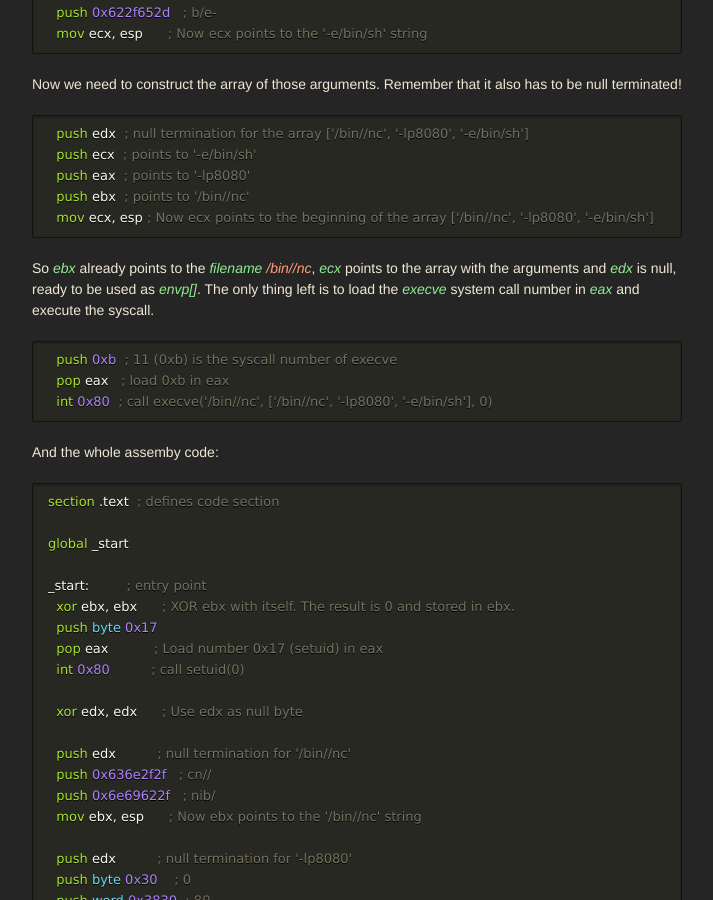
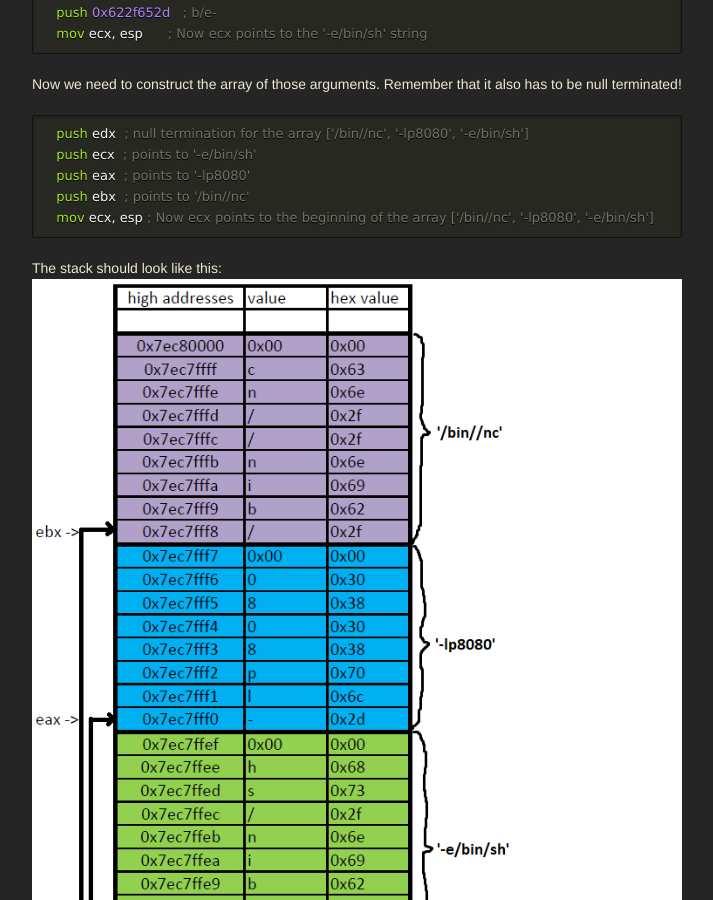
Before and after one commit to idafchev/idafchev.github.io, a Jekyll site: the page built from _posts/2017-04-14-writing_linux_shellcode.md, in a window 1280 px wide and 900 px high, scrolled down 3667 px. Shown: the whole window, without its empty margins (283-996 px from the left). Built offline with Jekyll 4.4.1, drawn with Linux system fonts in a browser that asks for light colours; nearby versions of some CDN libraries; some web fonts are replaced.

Commit message:
Create 2017-04-14-writing_linux_shellcode.md

````diff
--- a/_posts/2017-04-14-writing_linux_shellcode.md
+++ b/_posts/2017-04-14-writing_linux_shellcode.md
@@ -178,6 +178,9 @@ Now we need to construct the array of those arguments. Remember that it also has
   push ebx  ; points to '/bin//nc'
   mov ecx, esp ; Now ecx points to the beginning of the array ['/bin//nc', '-lp8080', '-e/bin/sh']
 ```
+
+The stack should look like this:
+![stack](/images/stack.png)
 
 So *ebx*{: style="color: LightGreen"} already points to the *filename*{: style="color: LightGreen"} */bin//nc*{: style="color: LightSalmon"},
 *ecx*{: style="color: LightGreen"} points to the array with the arguments and *edx*{: style="color: LightGreen"} is null,
````
